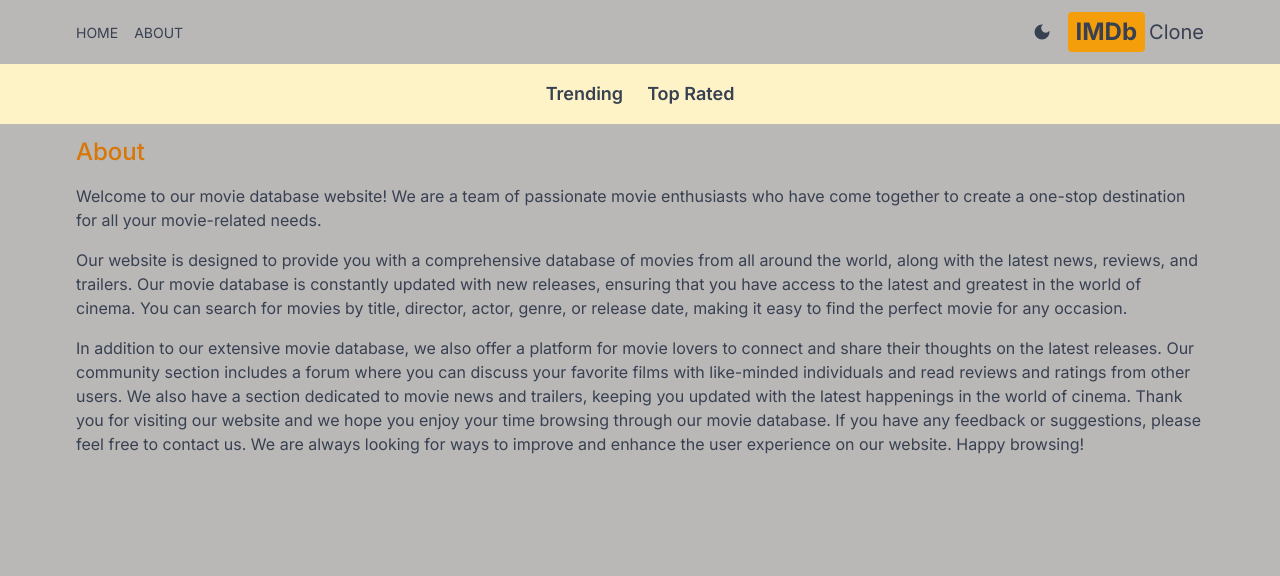
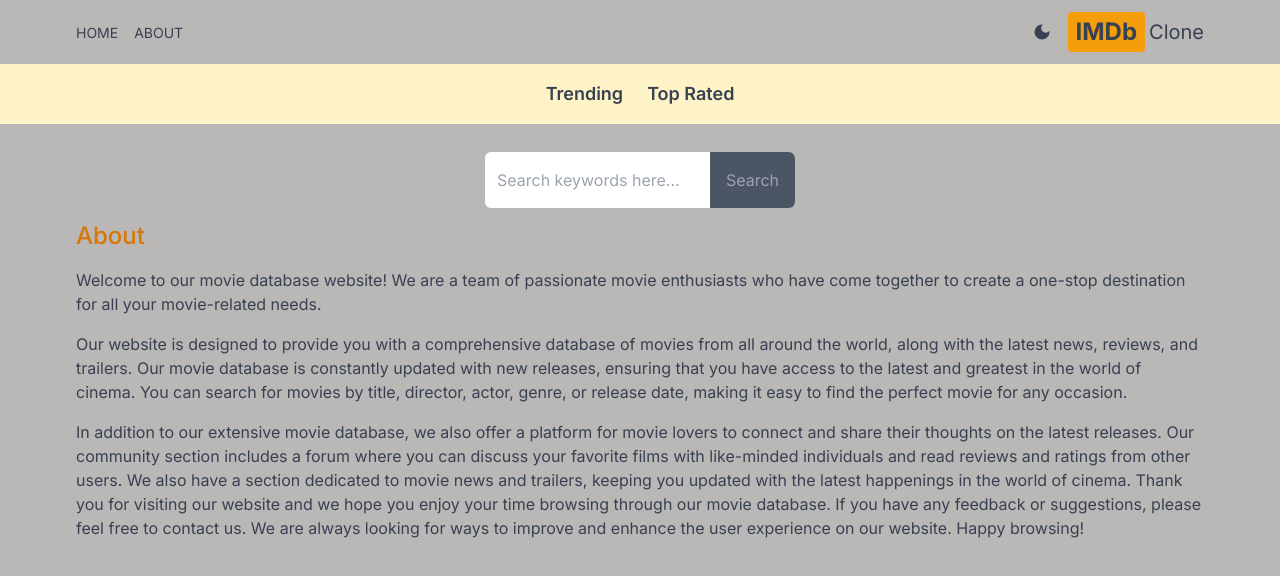
Before and after one commit to andrei-alexandrov/imdb-next.js, a Next.js app: page /about in a window 1280 px wide. Shown: the top 576 px of the page. Built offline with nearby package versions, Linux system fonts and the light colour scheme.

Commit message:
added search functionality

```diff
--- a/src/app/layout.jsx
+++ b/src/app/layout.jsx
@@ -3,6 +3,7 @@
 import Provider from "./Provider";
 import Header from "@/components/Header";
 import Navbar from "@/components/Navbar";
+import SearchBar from "@/components/SearchBar";
 
 const inter = Inter({ subsets: ["latin"] });
 
@@ -18,6 +19,7 @@
         <Provider>
           <Header />
           <Navbar />
+          <SearchBar />
           {children}
         </Provider>
       </body>
--- /dev/null
+++ b/src/app/search/[searchTerm]/page.jsx
@@ -0,0 +1,20 @@
+import Results from "@/components/Results";
+
+export default async function SearchPage({ params }) {
+  const searchTerm = params.searchTerm;
+  const res = await fetch(
+    `https://api.themoviedb.org/3/search/movie?api_key=${process.env.API_KEY}&query=${searchTerm}&language=en-US&page=1&include_adult=false`
+  );
+  const data = await res.json();
+  const results = data.results;
+
+  return (
+    <div>
+      {results && results.length > 0 ? (
+        <Results results={results} />
+      ) : (
+        <h1 className="text-center pt-6">No results found</h1>
+      )}
+    </div>
+  );
+}
--- a/src/components/Card.jsx
+++ b/src/components/Card.jsx
@@ -5,7 +5,7 @@
 export default function Card({ result }) {
   return (
     <div className="group cursor-pointer sm:hover:shadow-slate-400 sm:shadow-md rounded-lg sm:border sm:border-slate-400 sm:m-2">
-      <Link href={`movie/${result.id}`}>
+      <Link href={`/movie/${result.id}`}>
         <Image
           className="sm:rounded-t-lg group-hover:opacity-75 transition-opacity-300"
           src={`https://image.tmdb.org/t/p/original/${
--- /dev/null
+++ b/src/components/SearchBar.jsx
@@ -0,0 +1,43 @@
+"use client";
+
+import { useState } from "react";
+import { useRouter } from "next/navigation";
+
+export default function SearchBar() {
+  const [search, setSearch] = useState("");
+  const router = useRouter();
+
+  const getInput = (e) => {
+    setSearch(e.target.value);
+  };
+
+  const handlesubmit = (e) => {
+    e.preventDefault();
+    router.push(`/search/${search}`);
+  };
+
+  return (
+    <div className="mt-6">
+      <form
+        className="flex justify-center px-5 max-w-6xl mx-auto"
+        onSubmit={handlesubmit}
+      >
+        <div className="relative mt-1">
+          <input
+            className="h-14 pl-3 pr-16 rounded-md placeholder-white-500 outline-none"
+            type="text"
+            placeholder="Search keywords here..."
+            value={search}
+            onChange={getInput}
+          />
+          <button
+            className="absolute inset-y-0 right-0 px-4 text-amber-600 disabled:text-gray-400 bg-gray-600 rounded-r-md"
+            disabled={search === ""}
+          >
+            Search
+          </button>
+        </div>
+      </form>
+    </div>
+  );
+}
```
